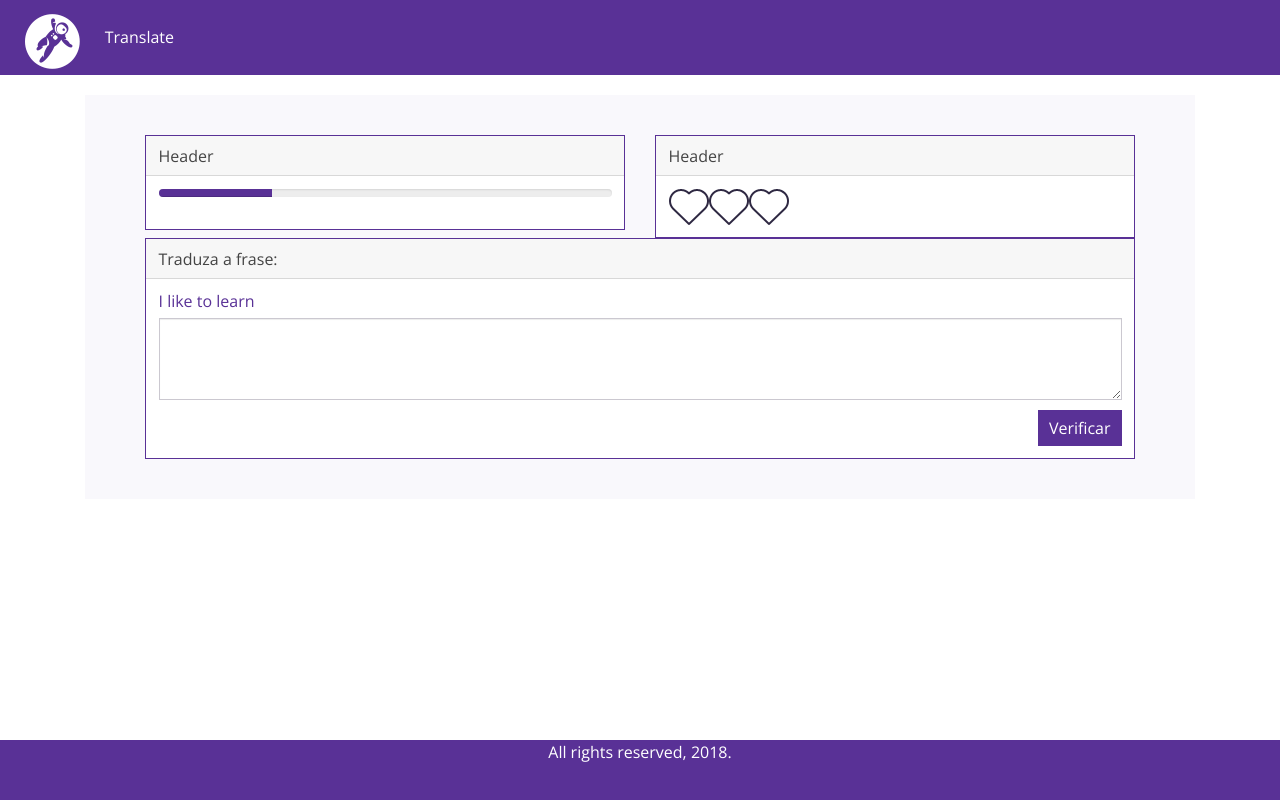
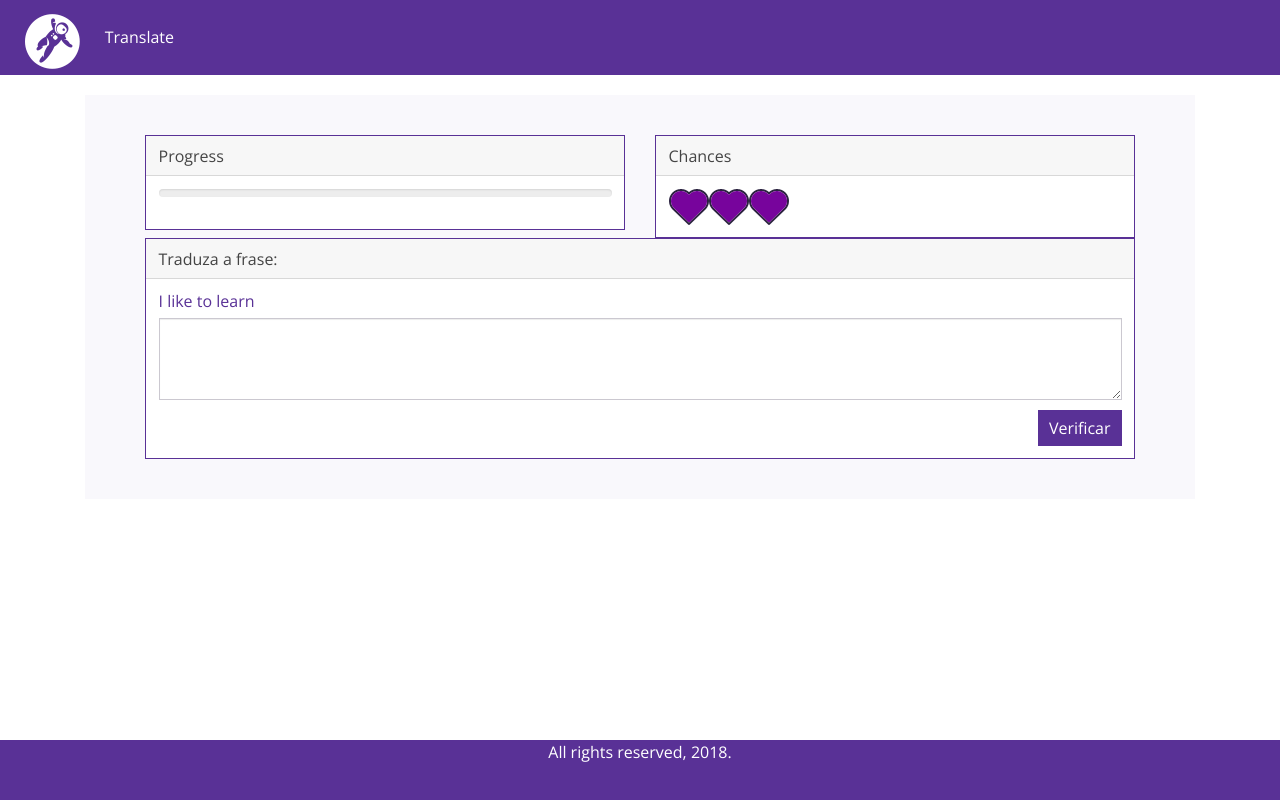
Before and after one commit to nestorjunior/angular-translate, an Angular app: page / in a window 1280 px wide. Built offline with nearby package versions, Linux system fonts and the light colour scheme.

Commit message:
ajustes gerais

```diff
--- a/src/app/attempts/attempts.component.html
+++ b/src/app/attempts/attempts.component.html
@@ -1,3 +1 @@
-<img [src]="emptyHeart" alt="">
-<img [src]="emptyHeart" alt="">
-<img [src]="emptyHeart" alt="">
+<img *ngFor="let item of coracoes" [src]="item.showHeart()">
--- a/src/app/attempts/attempts.component.ts
+++ b/src/app/attempts/attempts.component.ts
@@ -1,4 +1,5 @@
 import { Component, OnInit } from '@angular/core';
+import { Heart } from '../shared/heart.model';
 
 @Component({
 	selector: 'app-attempts',
@@ -10,7 +11,15 @@ export class AttemptsComponent implements OnInit {
 	public emptyHeart: string = '/assets/heart_empty.png'
 	public fullHeart: string = '/assets/heart_full.png'
 
-	constructor() { }
+	public coracoes: Heart[] = [
+		new Heart(true),
+		new Heart(true),
+		new Heart(true)
+	]
+
+	constructor() {
+		console.log(this.coracoes)
+	}
 
 	ngOnInit() {
 	}
--- a/src/app/panel/panel.component.html
+++ b/src/app/panel/panel.component.html
@@ -5,15 +5,15 @@
         <div class="row">
             <div class="col-sm-6">
                 <div class="card border-primary mb-6">
-                  <div class="card-header">Header</div>
+                  <div class="card-header">Progress</div>
                   <div class="card-body text-primary">
-                    <app-progress></app-progress>
+                    <app-progress [progress]="progress"></app-progress>
                   </div>
                 </div>
             </div>
             <div class="col-sm-6">
                 <div class="card border-primary mb-6">
-                  <div class="card-header">Header</div>
+                  <div class="card-header">Chances</div>
                   <div class="card-body text-primary">
                     <app-attempts></app-attempts>
                   </div>
@@ -30,7 +30,7 @@
                     <h4 class="card-title">{{ rodadaFrase.phraseEng }}</h4>
                     <fieldset>
                         <div class="form-group">
-                          <textarea class="form-control" rows="3" (input)="atualizaResposta($event)"></textarea>
+                          <textarea class="form-control" rows="3" (input)="atualizaResposta($event)" [value]="resposta"></textarea>
                         </div>
                          <button type="submit" class="btn btn-lg btn-primary pull-right" (click)="verificarResposta()">Verificar</button>
                     </fieldset>
--- a/src/app/panel/panel.component.ts
+++ b/src/app/panel/panel.component.ts
@@ -7,16 +7,17 @@ import { PHRASES } from './phrase-mock'
 	templateUrl: './panel.component.html',
 	styleUrls: ['./panel.component.css']
 })
+
 export class PanelComponent implements OnInit {
 
 	public frases: Phrase[] = PHRASES
-	public resposta: string
+	public resposta: string = ''
 	public rodada: number = 0
 	public rodadaFrase: Phrase
 	public progress: number = 0
 
 	constructor() {
-		this.rodadaFrase = this.frases[this.rodada]
+		this.atualizaRodada()
 	}
 
 	ngOnInit() {
@@ -29,6 +30,8 @@ export class PanelComponent implements OnInit {
 	public verificarResposta(): void {
 		if(this.resposta == this.rodadaFrase.phrasePtBr){
 
+			alert('Resposta correta!')
+
 			//Trocar pergunta da rodada
 			this.rodada++
 
@@ -38,8 +41,19 @@ export class PanelComponent implements OnInit {
 
 			//Comparar a frase digitada com o valor tradução do objeto
 			this.rodadaFrase = this.frases[this.rodada]
-		}else{
-			alert('Tá errado, ô tonto!!! A primeira letra é em maiúscula.')
+
+		}
+		else{
+			alert('Tá errado, ô tonto!!! A primeira letra é maiúscula.')
 		}
 	}
+
+	public atualizaRodada(): void {
+		//Define a frase da rodada
+		this.rodadaFrase = this.frases[this.rodada]
+
+		//Limpar o campo resposta: text-area
+		this.resposta = ''
+	}
+
 }
--- a/src/app/progress/progress.component.ts
+++ b/src/app/progress/progress.component.ts
@@ -1,4 +1,4 @@
-import { Component, OnInit } from '@angular/core';
+import { Component, OnInit, Input } from '@angular/core';
 
 @Component({
 	selector: 'app-progress',
@@ -7,7 +7,7 @@ import { Component, OnInit } from '@angular/core';
 })
 export class ProgressComponent implements OnInit {
 
-	public progress: number = 25
+	@Input() public progress: number = 0
 
 	constructor() { }
 
--- /dev/null
+++ b/src/app/shared/heart.model.ts
@@ -0,0 +1,17 @@
+export class Heart {
+
+	constructor(
+		public full: boolean,
+		public urlFullHeart: string = '/assets/heart_full.png',
+		public urlEmptyHeart: string = '/assets/heart_empty.png'
+	) { }
+
+	public showHeart(): string {
+		if (this.full) {
+			return this.urlFullHeart
+		} else {
+			return this.urlEmptyHeart
+		}
+	}
+
+}
```
